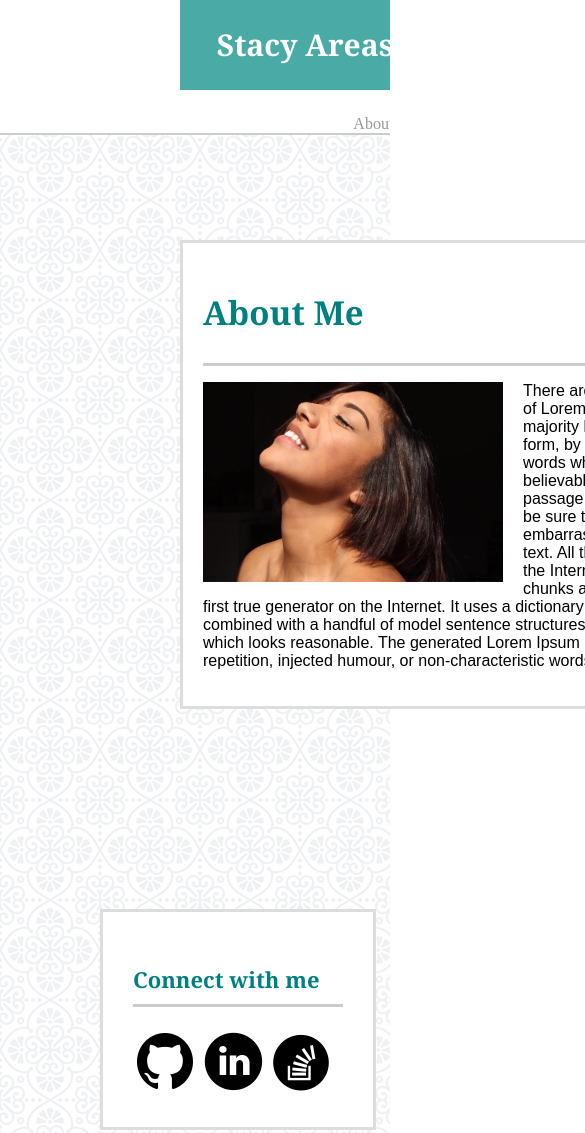
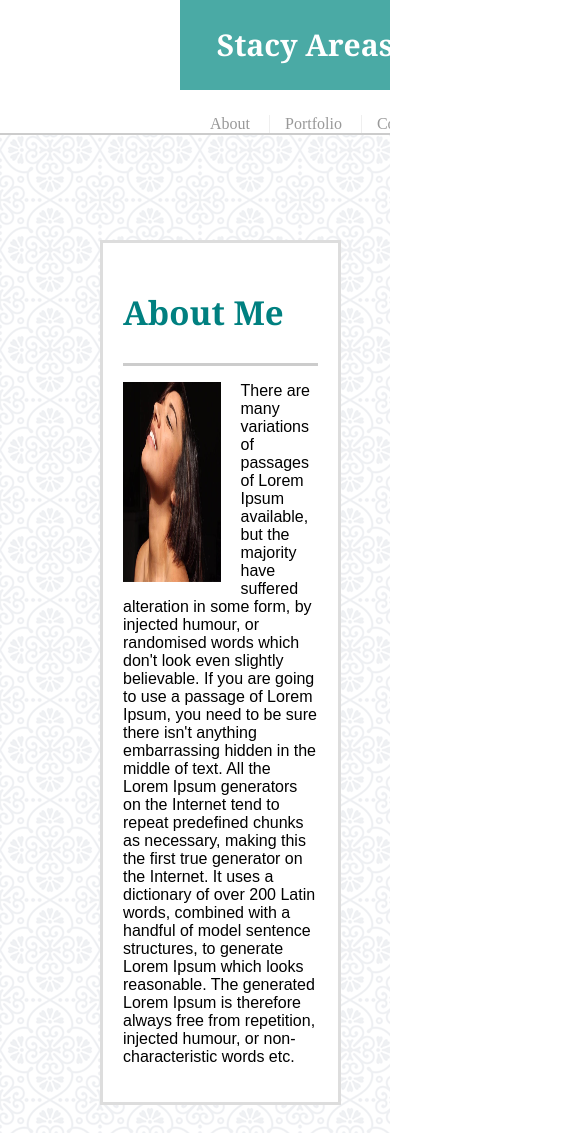
Before and after one commit to stacy89/Responsive-Portfolio, a plain HTML site: page index.html in a window 390 px wide. Shown: the top 1133 px of the page, 585 px wide, since content can reach past the window. Drawn offline with Linux system fonts and the light colour scheme.

Commit message:
add media queries for all files

```diff
--- a/assests/css/style.css
+++ b/assests/css/style.css
@@ -26,7 +26,6 @@ body {
 #logo {
   float: left;
   width: 250px;
-  height: 90px;
   font-family: Georgia, Times, "Times New Roman", serif;
   font-size: 30px;
   font-weight: 700;
@@ -56,15 +55,14 @@ nav a:first-child {
   border-left: 0 none;
 }
 
-h1 {
-	position: absolute;
+/*h1 {
 	margin-left: 180px;
 	background-color: teal;
 	color: white;
 	padding: 35px;
 	margin-top: -16px;
 	font-family: 'Georgia', Times, Times New Roman, serif;
-}
+}*/
 
 h3 {
 	color: teal;
@@ -112,9 +110,6 @@ footer {
 	float: left;
 	left: 0;
 	padding-right: 20px;
-}
-
-.aboutImage {
 	width: 300px;
 	height: 200px;
 }
@@ -124,7 +119,7 @@ footer {
 	height: 200px;
 }
 
-.inconLinks {
+.iconLinks {
 background-color: white;
 float: left;
 border: solid #dddddd;
@@ -304,6 +299,63 @@ padding: 30px 30px;
 	font-family: 'Arial', 'Helvetica Neue', Helvetica, sans-serif;
 }
 
-@media only screen and (max-width: 980px, 768px, 640px) {
+@media only screen and (max-width: 980px) {
 
+	.iconLinks {
+		width: 590px;
+		margin-left: 180px;
+	}
+
+	nav {
+		float: left;
+		display: block;
+	}
 }
+
+@media only screen and (max-width: 768px) {
+
+	nav {
+		float: left;
+	}
+
+	.portfolioImg, .monsterText,
+	.siameseText, .dariaText, .dougText,
+	.renStimpyText, .rockoText {
+		margin: 20px
+	}
+
+	.iconLinks {
+		width: 50%;
+		margin: 100px;
+	}
+
+	.aboutMe, .portfolio, .form {
+		width: 50%;
+		margin: 100px;
+	}
+}
+
+@media only screen and (max-width: 640px) {
+	.portfolioImg {
+		margin: 20px;
+	}
+
+	nav {
+		float: left;
+	/*	display: block;*/
+	}
+
+	.iconLinks {
+		width: 50%;
+		margin: 100px;
+	}
+
+	.aboutMe, .portfolio, .form {
+		width: 50%;
+		margin: 100px;
+	}
+
+	.aboutImage {
+		width: 50%;
+	}
+}
--- a/index.html
+++ b/index.html
@@ -2,6 +2,7 @@
 <html>
 <head>
 	<link rel="stylesheet" type="text/css" href="assests/css/style.css">
+	<meta name="viewport" content="width=device-width, initial-scale=1.0">
 	<title>Stacy Areas</title>
 </head>
 <body>
@@ -29,7 +30,7 @@
 			</div>
 		</div>
 
-		<div class="inconLinks">
+		<div class="iconLinks">
 			<h3>Connect with me</h3>
 
 			<a href="https://github.com/stacy89"><img src="assests/images/github.png"></a>
```
Also changed, not shown: contact.html (+1 -1 lines), portfolio.html (+1 -1 lines).
